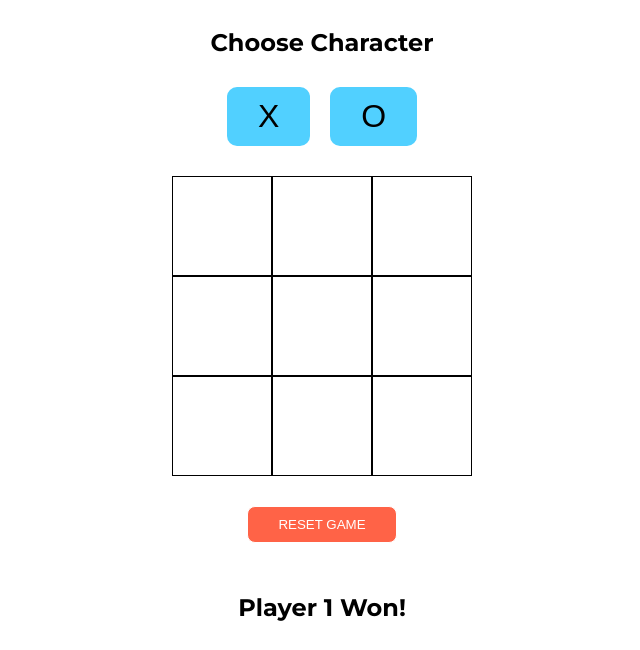
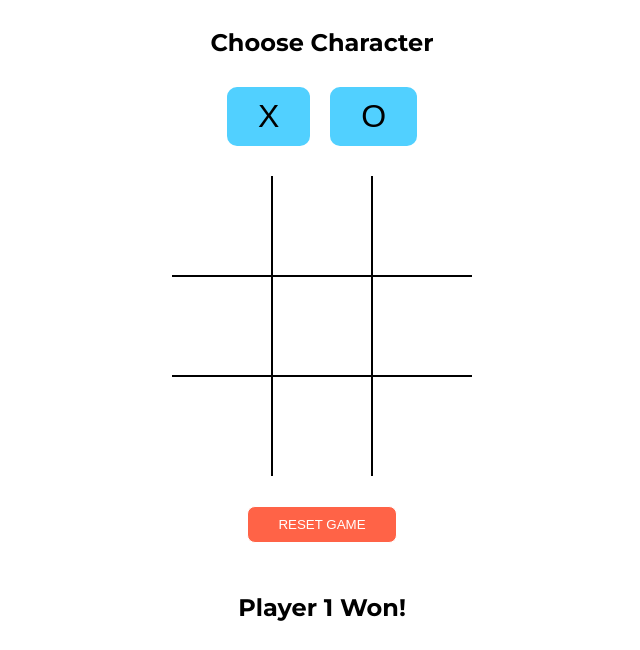
Before and after one commit to Absorbious/tictactoe, a plain HTML site: page index.html in a window 1280 px wide. Shown: the part 160-810 px from the top of the page, without its empty margins (326-966 px from the left). Drawn offline with Linux system fonts and the light colour scheme.

Commit message:
Added classes to boxes for easier styling

```diff
--- a/index.html
+++ b/index.html
@@ -15,21 +15,21 @@
 <div class="choose-character">
     <h2>Choose Character</h2>
     <div class="character-choice">
-        <button class="player">X</button>
-        <button class="player">O</button>
+        <button class="player player-x">X</button>
+        <button class="player player-o">O</button>
     </div>
 </div>
 
 <div class="gameboard">
-    <div class="box" id="0"></div>
-    <div class="box" id="1"></div>
-    <div class="box" id="2"></div>
-    <div class="box" id="3"></div>
+    <div class="box top left" id="0"></div>
+    <div class="box top" id="1"></div>
+    <div class="box top right" id="2"></div>
+    <div class="box left" id="3"></div>
     <div class="box" id="4"></div>
-    <div class="box" id="5"></div>
-    <div class="box" id="6"></div>
-    <div class="box" id="7"></div>
-    <div class="box" id="8"></div>
+    <div class="box right" id="5"></div>
+    <div class="box bottom left" id="6"></div>
+    <div class="box bottom" id="7"></div>
+    <div class="box bottom right" id="8"></div>
 </div>
 
 <div class="game-menu">
```
